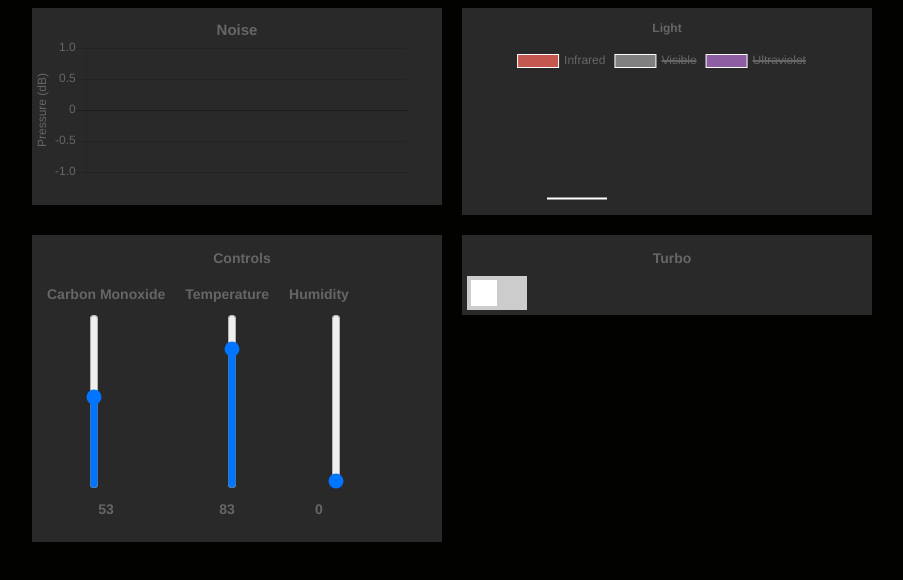
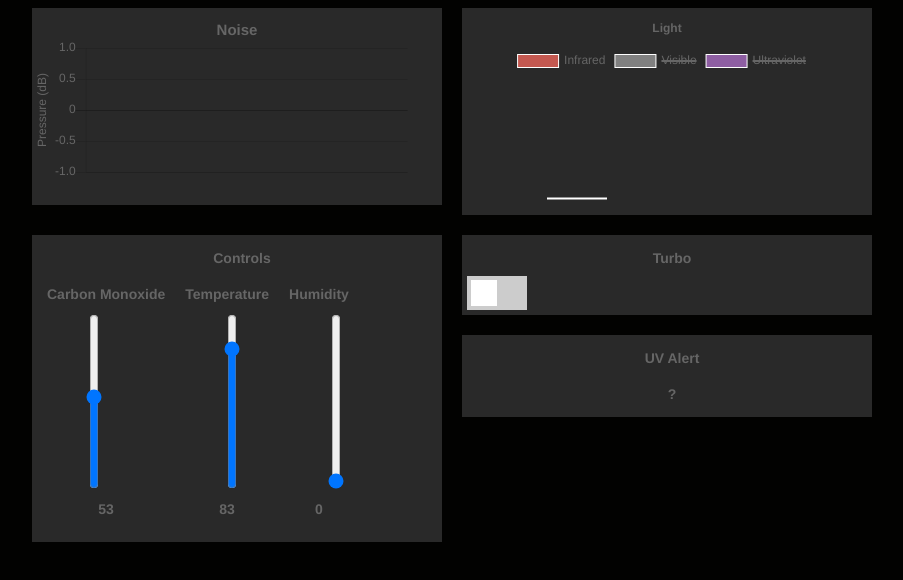
Before and after one commit to SolarinTechnologies/dashboard, a website: page public/index.html in a window 1280 px wide. Shown: the part 92-672 px from the top of the page, without its empty margins (28-931 px from the left). Drawn offline with Linux system fonts and the light colour scheme.

Commit message:
alert box

```diff
--- a/public/index.html
+++ b/public/index.html
@@ -52,6 +52,12 @@
 					</label>
 				</div>
 			</div>
+			<div class="data_box">
+				<div>
+					<div class="text_region">UV Alert</div>
+					<div id="alert" class="text_region">?</div>
+				</div>
+			</div>
 		</div>
 	</body>
 </html>
```
